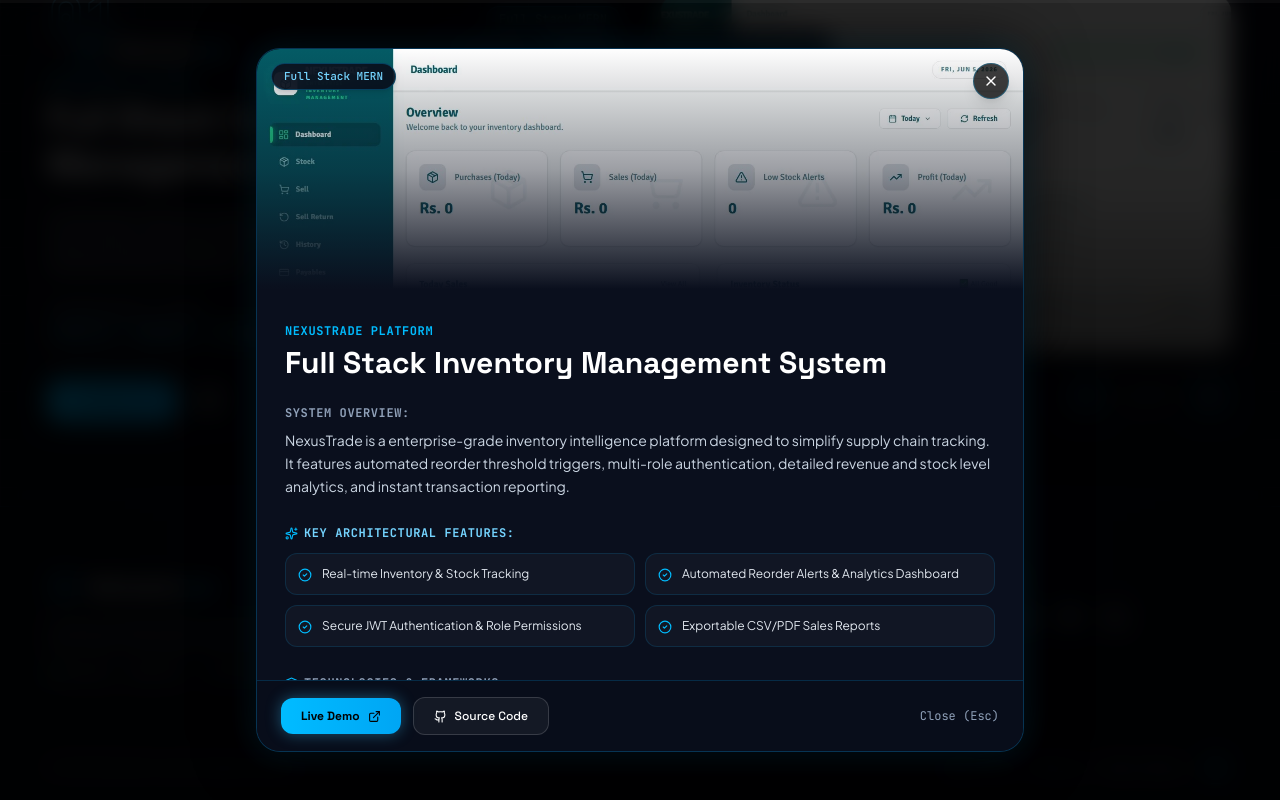
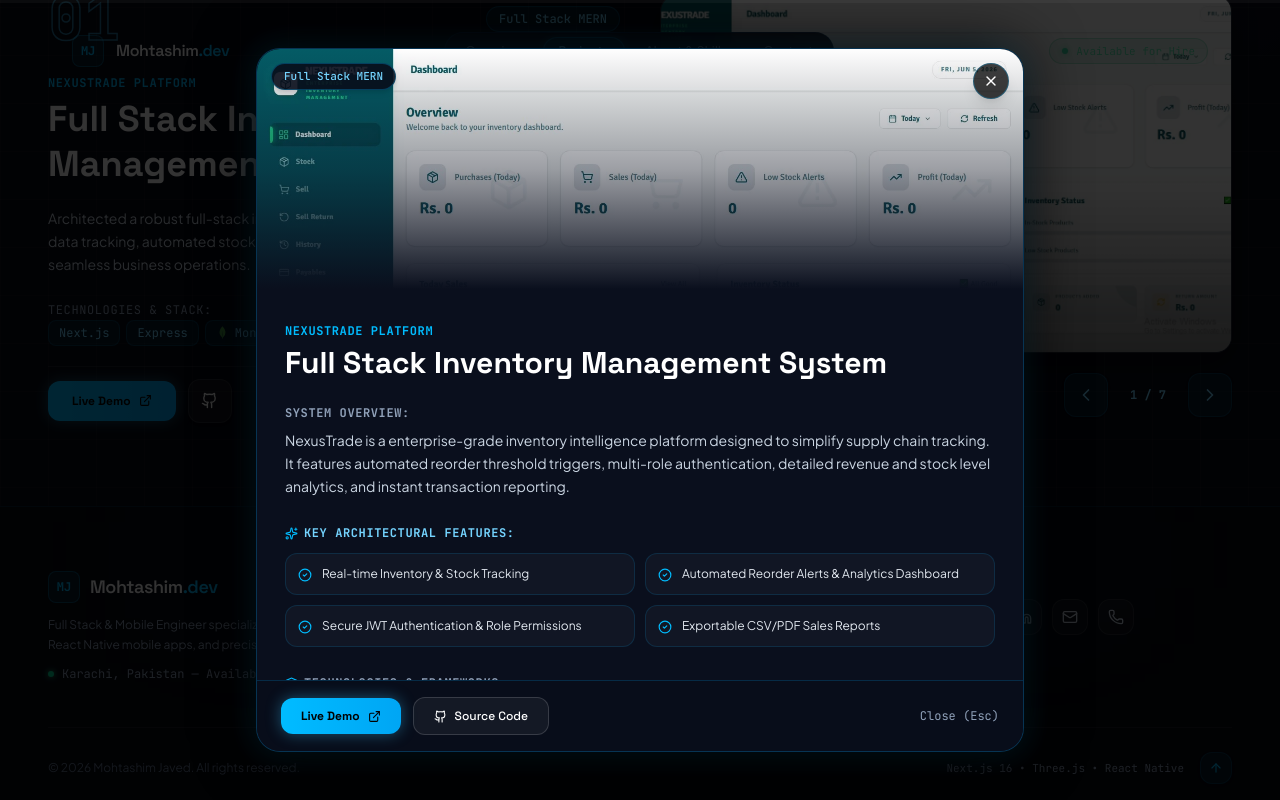
Before and after one commit to mohtashimjaved/portfolio, a Next.js app: page /projects in a window 1280 px wide. Both pictures are taken after a click on the button "Technical Overview". Shown: the part 425-1225 px from the top of the page. Built offline with nearby package versions, Linux system fonts and the light colour scheme.

Commit message:
Update ProjectModal.jsx

```diff
--- a/src/components/ProjectModal.jsx
+++ b/src/components/ProjectModal.jsx
@@ -1,5 +1,5 @@
 "use client";
-import { useEffect } from "react";
+import { useEffect, useCallback, useRef } from "react";
 import { motion, AnimatePresence } from "framer-motion";
 import { X, ExternalLink, Github, CheckCircle2, Sparkles, Layers } from "lucide-react";
 import Image from "next/image";
@@ -7,55 +7,57 @@
 import { TechIcon } from "./TechLogos";
 
 export default function ProjectModal({ project, onClose }) {
-  // Prevent background scroll when modal is active and support Escape key
+  // Stable ref for onClose so useEffect doesn't re-run on every render
+  const onCloseRef = useRef(onClose);
+  useEffect(() => { onCloseRef.current = onClose; }, [onClose]);
+
   useEffect(() => {
     if (!project) return;
-
     const handleKeyDown = (e) => {
-      if (e.key === "Escape") {
-        onClose();
-      }
+      if (e.key === "Escape") onCloseRef.current();
     };
-
     window.addEventListener("keydown", handleKeyDown);
     document.body.style.overflow = "hidden";
-
     return () => {
       window.removeEventListener("keydown", handleKeyDown);
-      document.body.style.overflow = "auto";
+      document.body.style.overflow = "";
     };
-  }, [project, onClose]);
+  }, [project]); // only re-runs when the project itself changes
 
-  if (!project) return null;
-
-  const triggerConfetti = () => {
+  // Memoized so it doesn't get recreated every render
+  const triggerConfetti = useCallback(() => {
     confetti({
       particleCount: 45,
       spread: 65,
       origin: { y: 0.6 },
       colors: ["#38bdf8", "#818cf8", "#ffffff"],
     });
-  };
+  }, []);
+
+  if (!project) return null;
 
   return (
     <AnimatePresence>
       <div className="fixed inset-0 z-[100] flex items-center justify-center p-2.5 sm:p-4 md:p-6 overflow-hidden">
-        {/* Backdrop */}
+        {/* Backdrop — no backdrop-blur (GPU expensive); use a semi-opaque overlay instead */}
         <motion.div
           initial={{ opacity: 0 }}
           animate={{ opacity: 1 }}
           exit={{ opacity: 0 }}
+          transition={{ duration: 0.15 }}
           onClick={onClose}
-          className="fixed inset-0 bg-black/85 backdrop-blur-md"
+          className="fixed inset-0 bg-black/80"
+          style={{ willChange: "opacity" }}
         />
 
-        {/* Modal Window with Proper Sizing & Scrollable Content */}
+        {/* Modal Window */}
         <motion.div
-          initial={{ opacity: 0, scale: 0.95, y: 15 }}
+          initial={{ opacity: 0, scale: 0.96, y: 12 }}
           animate={{ opacity: 1, scale: 1, y: 0 }}
-          exit={{ opacity: 0, scale: 0.95, y: 15 }}
-          transition={{ duration: 0.22, ease: "easeOut" }}
+          exit={{ opacity: 0, scale: 0.96, y: 12 }}
+          transition={{ duration: 0.18, ease: [0.25, 0.46, 0.45, 0.94] }}
           className="relative w-full max-w-2xl lg:max-w-3xl max-h-[92vh] sm:max-h-[88vh] flex flex-col bg-[#0a0f1d] border border-sky-500/25 rounded-2xl sm:rounded-3xl overflow-hidden shadow-[0_0_60px_rgba(0,0,0,0.9),0_0_30px_rgba(14,165,233,0.18)] z-10"
+          style={{ willChange: "transform, opacity" }}
         >
           {/* Header Banner */}
           <div className="relative h-40 sm:h-52 md:h-60 w-full overflow-hidden bg-black shrink-0">
@@ -65,6 +67,7 @@
               fill
               sizes="(max-width: 640px) 100vw, (max-width: 1024px) 672px, 768px"
               className="object-cover object-top"
+              priority
             />
             <div className="absolute inset-0 bg-gradient-to-t from-[#0a0f1d] via-[#0a0f1d]/40 to-transparent" />
 
@@ -78,7 +81,7 @@
             </button>
 
             {/* Category Chip */}
-            <div className="absolute top-3 left-3 sm:top-3.5 sm:left-3.5 px-2.5 sm:px-3 py-1 rounded-full bg-[#080d1a]/90 border border-sky-500/30 text-[10px] sm:text-[11px] font-mono font-medium text-sky-300 backdrop-blur-md shadow-md">
+            <div className="absolute top-3 left-3 sm:top-3.5 sm:left-3.5 px-2.5 sm:px-3 py-1 rounded-full bg-[#080d1a]/90 border border-sky-500/30 text-[10px] sm:text-[11px] font-mono font-medium text-sky-300 shadow-md">
               {project.category}
             </div>
           </div>
@@ -127,7 +130,7 @@
             {/* Technology Stack Pills */}
             <div className="space-y-2 pt-1">
               <h4 className="text-[11px] sm:text-xs font-semibold text-slate-400 uppercase tracking-wider font-mono flex items-center gap-1.5">
-                <Layers size={13} className="text-sky-400 shrink-0" /> Technologies & Frameworks:
+                <Layers size={13} className="text-sky-400 shrink-0" /> Technologies &amp; Frameworks:
               </h4>
               <div className="flex flex-wrap gap-1.5">
                 {project.tech.map((t, idx) => (
@@ -143,7 +146,7 @@
             </div>
           </div>
 
-          {/* Sticky/Fixed Footer Actions Bar */}
+          {/* Sticky Footer Actions Bar */}
           <div className="p-3.5 sm:px-6 sm:py-4 bg-[#080d1a] border-t border-sky-500/20 flex flex-wrap items-center justify-between gap-3 shrink-0">
             <div className="flex flex-wrap items-center gap-2 sm:gap-3 w-full sm:w-auto">
               <a
```
